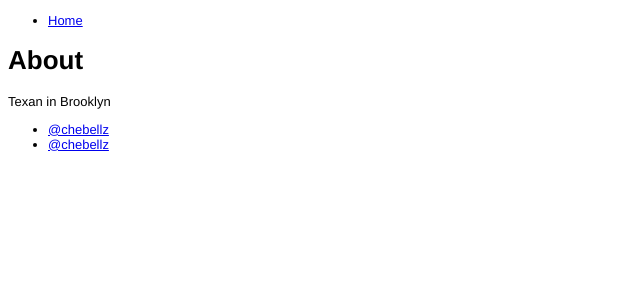
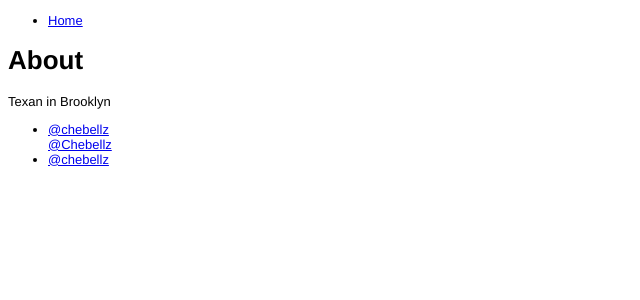
Before and after one commit to jerrybell/jerrybell.github.io, a Jekyll site: the page built from about/index.html, in a window 1280 px wide. Shown: the top 300 px of the page, without its empty margins (0-640 px from the left). Built offline with Jekyll 4.4.1, drawn with Linux system fonts in a browser that asks for light colours.

Commit message:
Update index.html

```diff
--- a/about/index.html
+++ b/about/index.html
@@ -9,6 +9,7 @@ title: Jerry Bell | About
 
 			<ul class="contacts">
 				<li><a href="#">@chebellz</a></li>
+				<a href="https://www.instagram.com/chebellz">@Chebellz</a>
 				<li><a href="#">@chebellz</a></li>
 				</ul>
 		</div>
```
